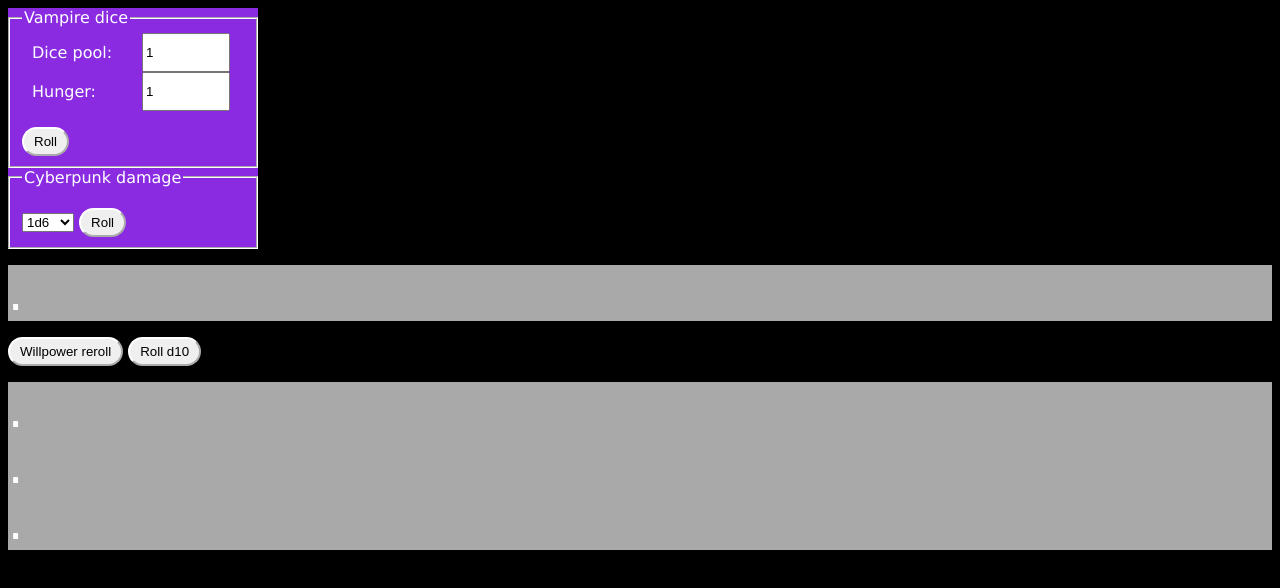
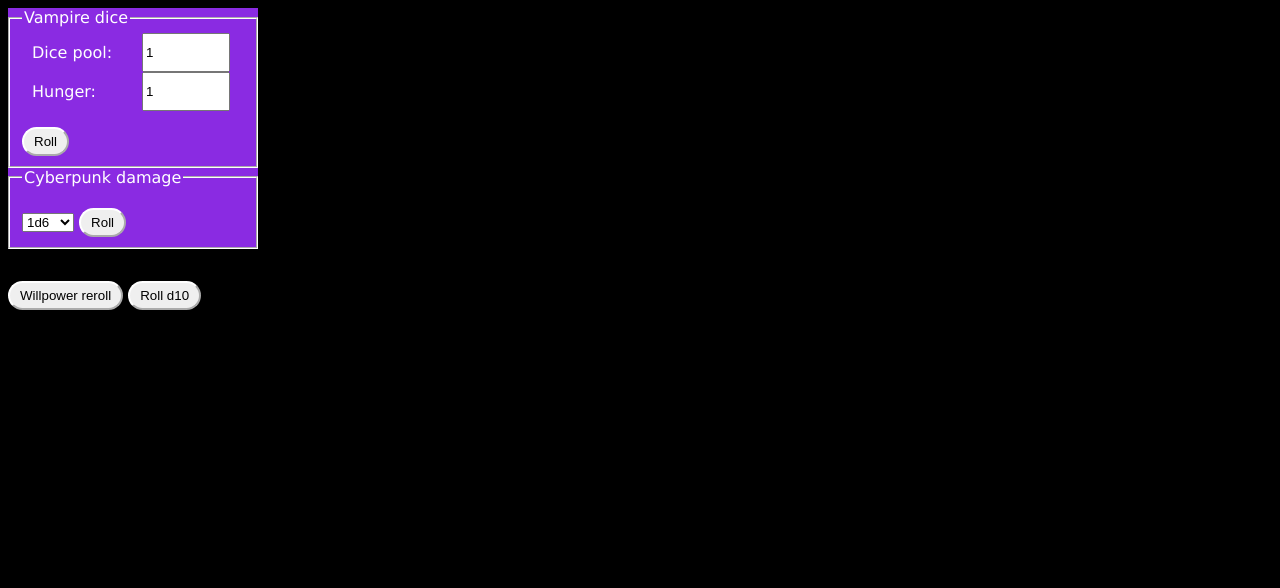
Before and after one commit to Balanceact/Balanceact.github.io, a plain HTML site: page index.html in a window 1280 px wide. Drawn offline with Linux system fonts and the light colour scheme.

Commit message:
Minor bugfixes

```diff
--- a/index.html
+++ b/index.html
@@ -42,17 +42,17 @@
             </fieldset>
         </form>
     </span>
-    <p class="result">.
+    <p class="result">
     </p>
     <figure class="icons">
     </figure>
     <button class="btn-WPRR">Willpower reroll</button>
     <button class="btn-d10">Roll d10</button>
-    <p class="damage">.
+    <p class="damage">
     </p>
-    <p class="crit">.
+    <p class="crit">
     </p>
-    <p class="d10">.
+    <p class="d10">
     </p>
     <script src="index.js"></script>
 </body>
```
